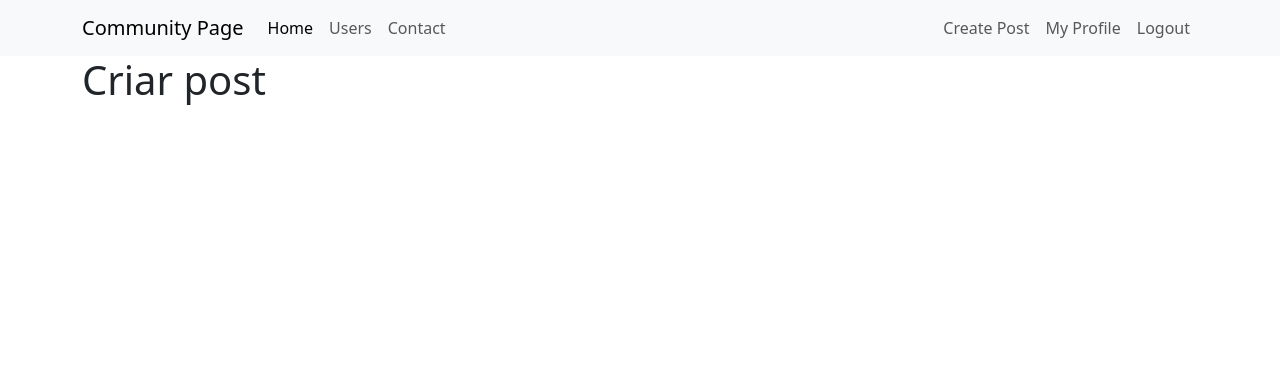
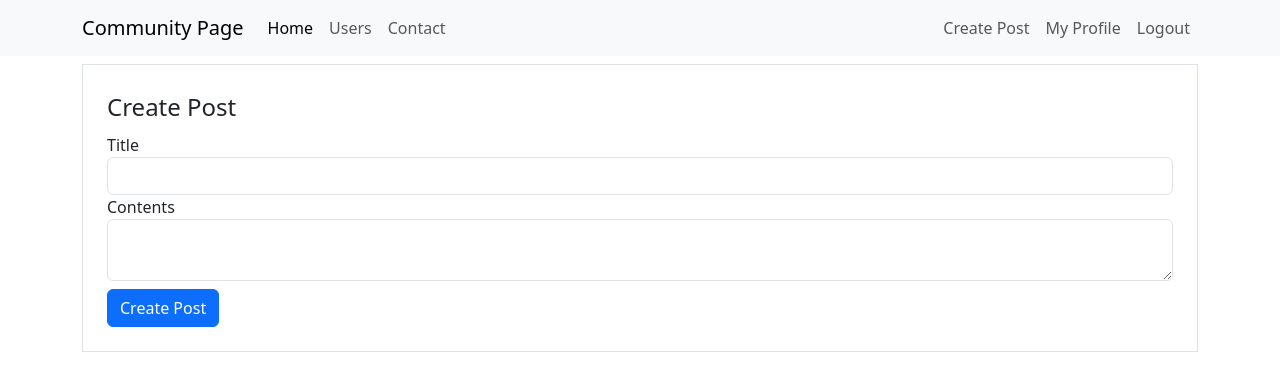
Before and after one commit to sobreiracaio/Flask_Bootstrap_webpage, a Flask app: page /post/create in a window 1280 px wide. Shown: the top 391 px of the page. Run offline with Flask 3, Linux system fonts and the light colour scheme; a user stored in the database is signed in; some libraries are stand-ins or nearby versions.

Commit message:
post page

```diff
--- a/community_site/forms.py
+++ b/community_site/forms.py
@@ -1,6 +1,6 @@
 from flask_wtf import FlaskForm
 from flask_wtf.file import FileField, FileAllowed
-from wtforms import StringField, PasswordField, SubmitField, BooleanField
+from wtforms import StringField, PasswordField, SubmitField, BooleanField, TextAreaField
 from wtforms.validators import DataRequired, Length, Email, EqualTo, ValidationError
 from community_site.models import User
 from flask_login import current_user
@@ -47,3 +47,9 @@ class FormEditProfile(FlaskForm):
             user = User.query.filter_by(email=email.data).first()
             if user:
                 raise ValidationError("This email belongs to another account, try a different one.")
+
+
+class FormCreatePost(FlaskForm):
+    title = StringField('Title', validators=[DataRequired(), Length(2, 140)])
+    body = TextAreaField('Contents', validators=[DataRequired()])
+    submit_button_create_post = SubmitField ('Create Post')
--- a/community_site/routes.py
+++ b/community_site/routes.py
@@ -1,7 +1,7 @@
 from flask import render_template, redirect, url_for, request, flash
 from community_site import app, database, bcrypt
-from community_site.forms import FormLogin, FormCreateAccount, FormEditProfile
-from community_site.models import User
+from community_site.forms import FormLogin, FormCreateAccount, FormEditProfile, FormCreatePost
+from community_site.models import User, Post
 from flask_login import login_user, logout_user, current_user, login_required
 import secrets
 import os
@@ -12,7 +12,8 @@ from PIL import Image
 
 @app.route('/')
 def home():
-    return render_template("home.html")
+    posts = Post.query.all()
+    return render_template("home.html", posts = posts)
 
 @app.route('/contact')
 def contact():
@@ -67,10 +68,17 @@ def profile():
     return render_template("profile.html", profile_photo = profile_image)
 
 
-@app.route('/post/create')
+@app.route('/post/create', methods=['GET', 'POST'])
 @login_required
 def post_create():
-    return render_template("post_create.html")
+    form_create_post = FormCreatePost()
+    if form_create_post.validate_on_submit():
+        post = Post(title= form_create_post.title.data, body = form_create_post.body.data, author = current_user)
+        database.session.add(post)
+        database.session.commit()
+        flash("Post created successfully", 'alert-success')
+        return (redirect(url_for('home')))
+    return render_template("post_create.html", form_create_post = form_create_post)
 
 
 def save_img(image):
--- a/community_site/static/main.css
+++ b/community_site/static/main.css
@@ -36,3 +36,7 @@
 .number3 {
     font-weight: 500
 }
+
+.mypost{
+    background-color: #f2f5f8 !important;
+}
--- a/community_site/templates/post_create.html
+++ b/community_site/templates/post_create.html
@@ -3,7 +3,44 @@
 {% block body %}
 
 <div class="container">
-    <h1>Criar post</h1>
+    <div class="row">
+        <div class="col">
+            <form method="POST" action="" class="border p-4 mt-2" novalidate>
+                {{form_create_post.csrf_token}}
+                <legend>Create Post</legend>
+                <fieldset>
+                     <div class="form-group">
+                        {{form_create_post.title.label(class="form-control-label")}}
+                        {% if form_create_post.title.errors %}
+                            {{form_create_post.title(class="form-control is-invalid")}}
+                            <div class="invalid-feedback">
+                            {% for error in form_create_post.title.errors %}
+                                {{error}}
+                            {% endfor %}
+                            </div>
+                        {% else %}
+                             {{form_create_post.title(class="form-control")}}
+                        {% endif %}
+                    </div>
+                    <div class="form-group">
+                        {{form_create_post.body.label(class="form-control-label")}}
+                        {% if form_create_post.body.errors %}
+                            {{form_create_post.body(class="form-control is-invalid")}}
+                            <div class="invalid-feedback">
+                            {% for error in form_create_post.body.errors %}
+                                {{error}}
+                            {% endfor %}
+                            </div>
+                        {% else %}
+                             {{form_create_post.body(class="form-control")}}
+                        {% endif %}
+                    </div>
+
+                </fieldset>
+                {{form_create_post.submit_button_create_post(class="btn btn-primary mt-2")}}
+            </form>
+        </div>
+    </div>
 </div>
 
 {% endblock %}
```
Also changed, not shown: community_site/templates/home.html (+25 -2 lines), instance/community.db.
